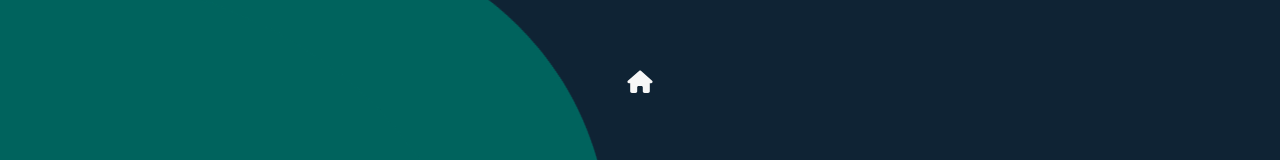
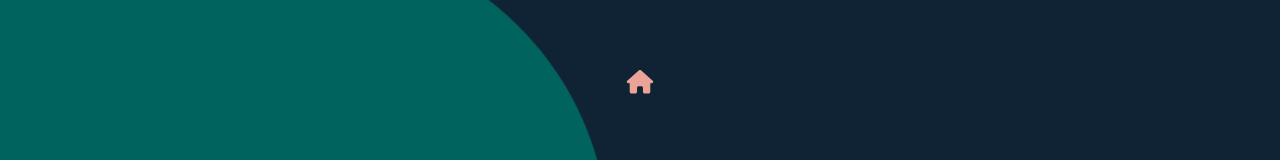
Before and after one commit to Marius1235/Naples, a React (Create React App) app: page /endingPage in a window 1280 px wide. In both pictures the pointer is over the icon 640 px from the left and 729 px from the top of the page. Shown: the part 644-804 px from the top of the page. Built offline with nearby package versions, Linux system fonts and the light colour scheme.

Commit message:
update endingPage
Fixed the house icon to match the other buttons and icons

```diff
--- a/src/css/EndingPage.css
+++ b/src/css/EndingPage.css
@@ -36,5 +36,12 @@
     user-select: none;
     color: #f7f7f7;
     margin-bottom: 50%;
+    transition: color 0.3s ease, transform 0.3s ease;
 
 }
+
+#house-icon:hover{
+    color: rgb(235, 163, 152);
+    transform: scale(1.05);
+
+}
```
